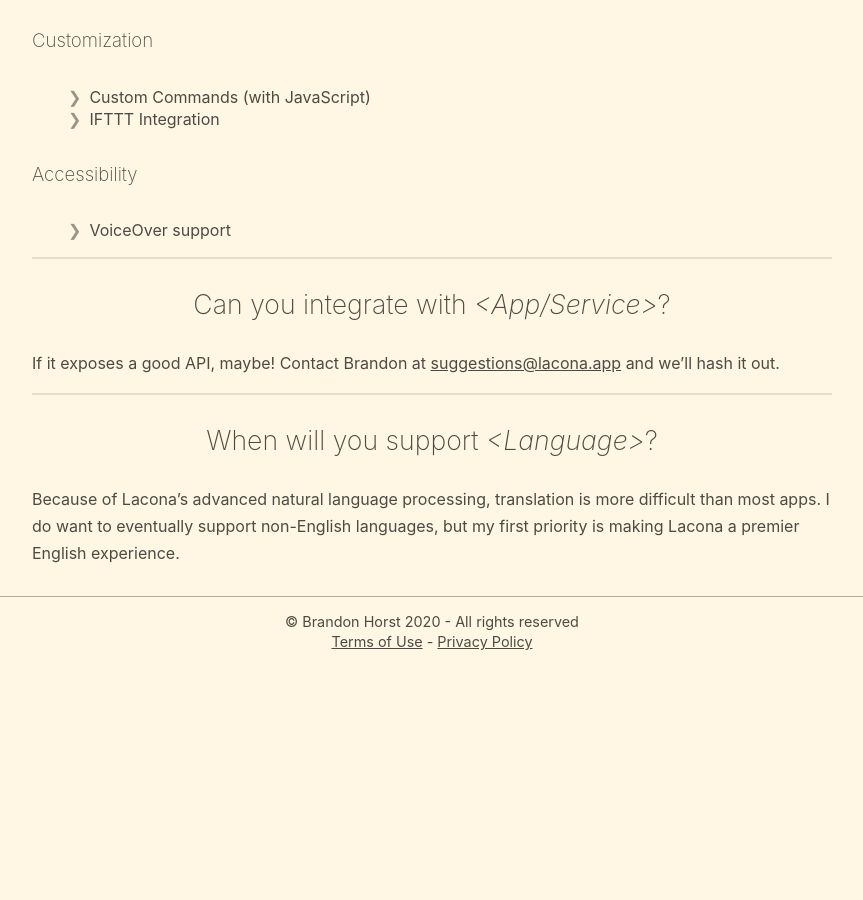
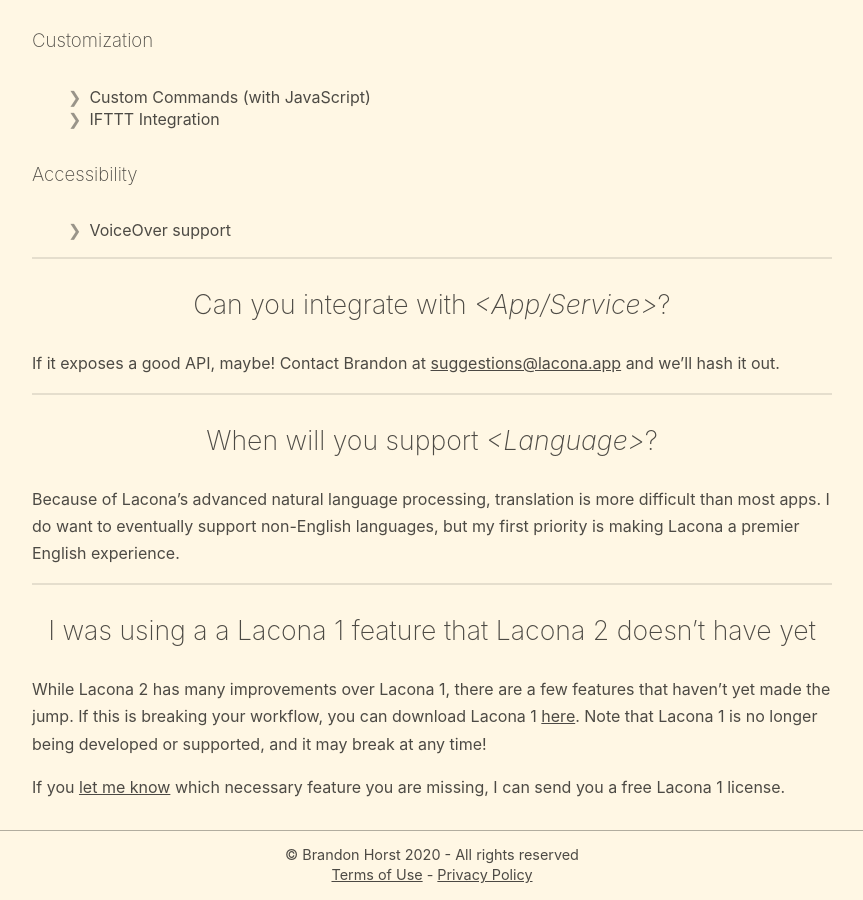
Before and after one commit to brandonhorst/app.lacona, a Jekyll site: the page built from faq.md, in a window 1280 px wide and 900 px high, scrolled down 1439 px. Shown: the whole window, without its empty margins (208-1071 px from the left). Built offline with Jekyll 4.4.1, drawn with Linux system fonts in a browser that asks for light colours; before the commit the page ends 2105 px from its top, so only the background shows below that.

Commit message:
Add Lacona 1 section to FAQ

```diff
--- a/faq.md
+++ b/faq.md
@@ -70,3 +70,11 @@
 ### When will you support _\<Language\>_? {#internationalization}
 
 Because of Lacona's advanced natural language processing, translation is more difficult than most apps. I do want to eventually support non-English languages, but my first priority is making Lacona a premier English experience.
+
+---
+
+### I was using a a Lacona 1 feature that Lacona 2 doesn't have yet {#missing-feature}
+
+While Lacona 2 has many improvements over Lacona 1, there are a few features that haven't yet made the jump. If this is breaking your workflow, you can download Lacona 1 [here](https://download.lacona.io/packages/latest/Lacona.zip). Note that Lacona 1 is no longer being developed or supported, and it may break at any time!
+
+If you [let me know](mailto:brandonhorst@lacona.app?subject=Lacona%202%20is%20missing%20a%20feature) which necessary feature you are missing, I can send you a free Lacona 1 license.
```
